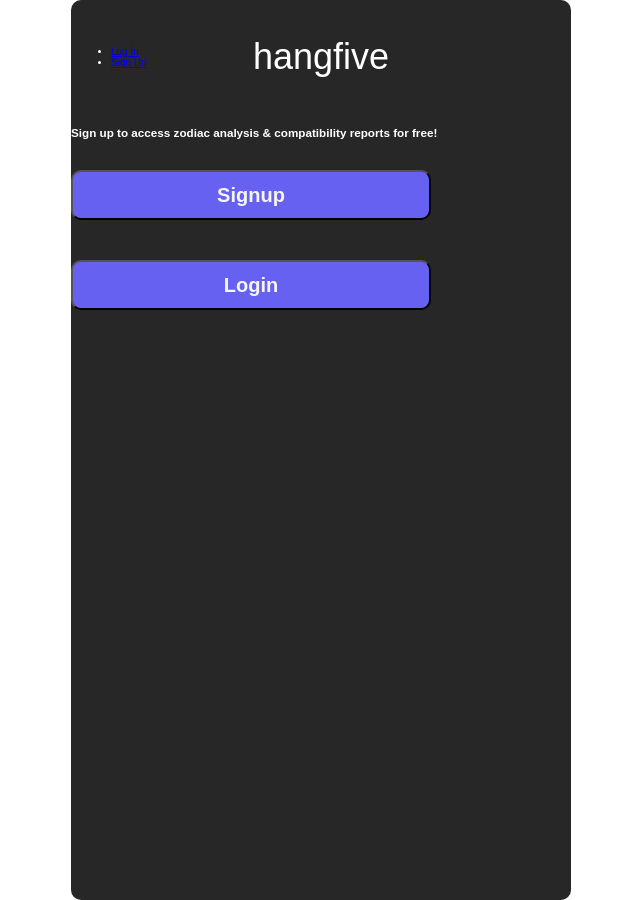
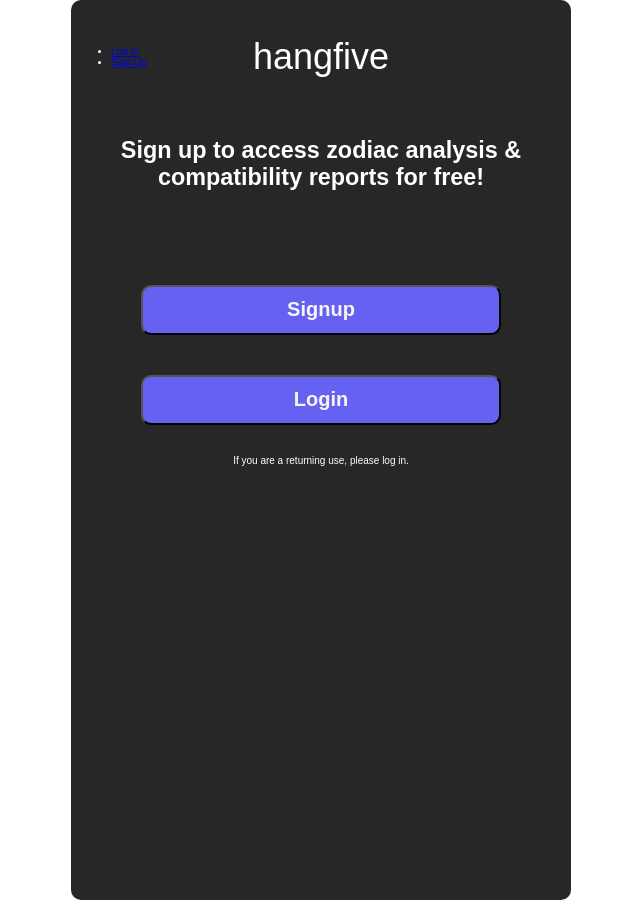
Before and after one commit to bluesnake0818/compat-test-front-end, a React (Create React App) app: page /signupOrLogin in a window 1280 px wide. Shown: the whole page, without its empty margins (319-959 px from the left). Built offline with nearby package versions, Linux system fonts and the light colour scheme; no server answers.

Commit message:
style SignupOrLogin page

```diff
--- a/src/pages/SignupOrLogin/SignupOrLogin.css
+++ b/src/pages/SignupOrLogin/SignupOrLogin.css
@@ -0,0 +1,23 @@
+main {
+  font-size: 2rem;
+  display: flex;
+  flex-direction: column;
+  justify-content: flex-start;
+  align-items: center;
+}
+
+h3 {
+  text-align: center;
+}
+
+.links {
+  margin-top: 5rem;
+  display: flex;
+  flex-direction: column;
+  justify-content: flex-start;
+  align-items: center;
+}
+
+p{
+  font-size: 1rem;
+}
--- a/src/pages/SignupOrLogin/SignupOrLogin.jsx
+++ b/src/pages/SignupOrLogin/SignupOrLogin.jsx
@@ -7,9 +7,11 @@ const SignupOrLogin = props => {
   return (
     <main className='container'>
       <h3>Sign up to access zodiac analysis & compatibility reports for free!</h3>
-      <Link to="/signup"><button className='button'>Signup</button></Link>
-      <Link to="/login"><button className='button'>Login</button></Link>
-      <p></p>
+      <div className='links'>
+        <Link to="/signup"><button className='button'>Signup</button></Link>
+        <Link to="/login"><button className='button'>Login</button></Link>
+      </div>
+      <p>If you are a returning use, please log in.</p>
     </main>
   )
 }
--- a/src/pages/Zodiac/Zodiac.jsx
+++ b/src/pages/Zodiac/Zodiac.jsx
@@ -8,7 +8,7 @@ function Zodiac() {
   return (
     <div className='zodiac'>
       <ImageSlider slides={SliderData} />
-      <Link to='/SignupOrLogin'><button className='button'>More...</button></Link>
+      <Link to='/SignupOrLogin'><button className='button'>Learn More</button></Link>
     </div>
   )
 }
```
